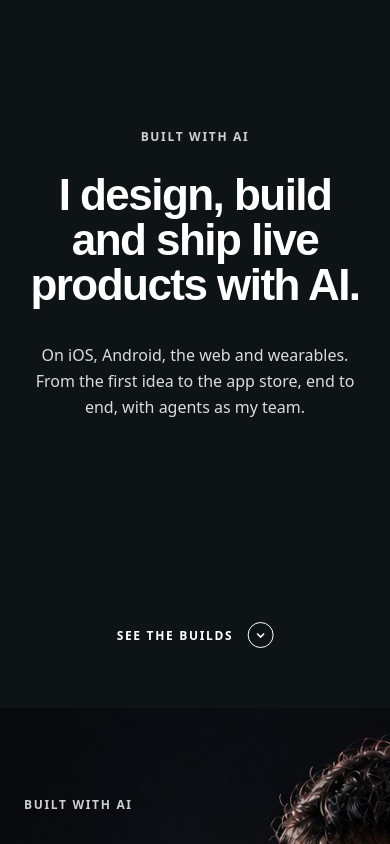
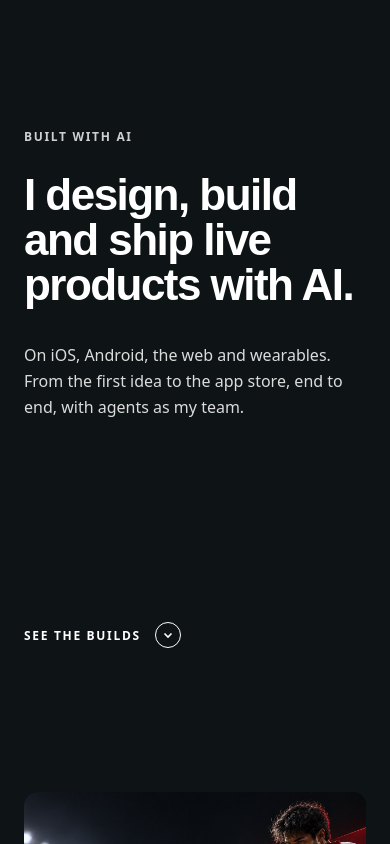
Before and after one commit to sajinphilip91/SajinPhilipPortfolio, a Next.js app: page / in a window 390 px wide. Shown: the part 980-1824 px from the top of the page. Built offline with nearby package versions, Linux system fonts and the light colour scheme.

Commit message:
Use build cards on phones and left-align the builds intro
Co-Authored-By: Claude Opus 5.5 <noreply@anthropic.com>

```diff
--- a/src/components/home/Builds.module.css
+++ b/src/components/home/Builds.module.css
@@ -270,3 +270,24 @@
     padding-top: 48px;
   }
 }
+
+@media (max-width: 900px) {
+  .builds,
+  .flowIntro {
+    display: none;
+  }
+
+  .introBlock {
+    align-items: flex-start;
+    text-align: left;
+  }
+
+  .introCopy {
+    align-items: flex-start;
+  }
+
+  .overlayCta {
+    left: var(--gutter);
+    transform: none;
+  }
+}
--- a/src/components/home/Builds.tsx
+++ b/src/components/home/Builds.tsx
@@ -66,7 +66,11 @@ export function Builds({ mode, active = false, introVisible = false, onShowcase
 
   return (
     <>
-      {mode === "flow" && <BuildsIntro onShowcase={() => sectionRef.current?.scrollIntoView({ behavior: "smooth" })} />}
+      {mode === "flow" && (
+        <div className={styles.flowIntro}>
+          <BuildsIntro onShowcase={() => sectionRef.current?.scrollIntoView({ behavior: "smooth" })} />
+        </div>
+      )}
 
       <section
         ref={sectionRef}
@@ -83,7 +87,7 @@ export function Builds({ mode, active = false, introVisible = false, onShowcase
           >
             {item.image && (
               // eslint-disable-next-line @next/next/no-img-element
-              <img src={item.image} alt="" className={styles.bgImage} />
+              <img src={item.image} alt="" className={styles.bgImage} loading={mode === "flow" ? "lazy" : undefined} />
             )}
           </div>
         ))}
--- a/src/components/home/Hero.module.css
+++ b/src/components/home/Hero.module.css
@@ -128,3 +128,9 @@
     font-size: 34px;
   }
 }
+
+@media (max-width: 900px) {
+  .scrollCue {
+    display: none;
+  }
+}
--- a/src/components/home/HomePage.module.css
+++ b/src/components/home/HomePage.module.css
@@ -1,5 +1,16 @@
 .flow {
   position: relative;
+}
+
+/* Phones get the Work page's cards instead of the slider. */
+.phoneBuilds {
+  display: none;
+}
+
+@media (max-width: 900px) {
+  .phoneBuilds {
+    display: block;
+  }
 }
 
 /* Anchored sections stop below the fixed header. */
--- a/src/components/home/HomePage.tsx
+++ b/src/components/home/HomePage.tsx
@@ -8,6 +8,8 @@ import { CaseStudies } from "./CaseStudies";
 import { Approach } from "./Approach";
 import { Writing } from "./Writing";
 import { Closing } from "./Closing";
+import { WorkBuilds } from "@/components/work/WorkBuilds";
+import { builds } from "@/content/home";
 import styles from "./HomePage.module.css";
 
 /**
@@ -214,6 +216,9 @@ export function HomePage() {
           introVisible={paged && step === 1}
           onShowcase={() => goTo(2)}
         />
+        <div className={styles.phoneBuilds}>
+          <WorkBuilds items={builds} />
+        </div>
         <CaseStudies />
         <Approach />
         <Writing />
--- a/src/components/work/WorkBuilds.tsx
+++ b/src/components/work/WorkBuilds.tsx
@@ -2,10 +2,10 @@
 
 import { useRef } from "react";
 import { BuildsIntro } from "@/components/home/Builds";
-import { workBuilds } from "@/content/home";
+import { workBuilds, type Build } from "@/content/home";
 import styles from "./Work.module.css";
 
-export function WorkBuilds() {
+export function WorkBuilds({ items = workBuilds }: { items?: Build[] }) {
   const gridRef = useRef<HTMLElement>(null);
 
   return (
@@ -14,7 +14,7 @@ export function WorkBuilds() {
         <BuildsIntro onShowcase={() => gridRef.current?.scrollIntoView({ behavior: "smooth" })} />
       </div>
       <section ref={gridRef} aria-label="AI builds" className={styles.bento}>
-        {workBuilds.map((b) => (
+        {items.map((b) => (
           <article key={b.name} className={styles.tile} style={{ background: b.tone }}>
             {b.image && (
               // eslint-disable-next-line @next/next/no-img-element
```
